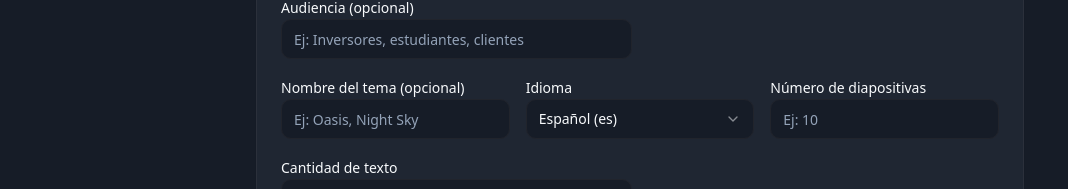
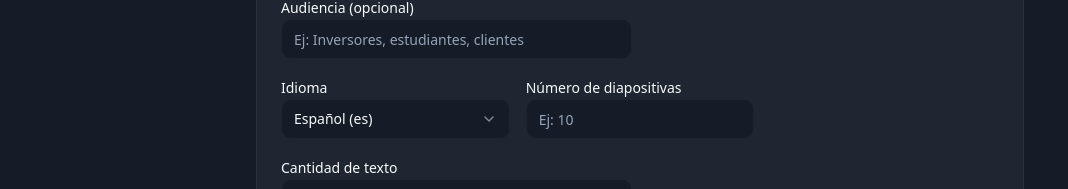
Before and after one commit to regenerik/data-mentor-front, a React (Vite) app: page /presentaciones in a window 1280 px wide. Shown: the part 517-706 px from the top of the page, without its empty margins (0-1068 px from the left). Built offline with nearby package versions, Linux system fonts and the light colour scheme; no server answers; sample sign-in values are in the browser's storage; what flux would draw is missing.

Commit message:
themeId bien escrito

```diff
--- a/client/pages/Presentaciones.tsx
+++ b/client/pages/Presentaciones.tsx
@@ -35,7 +35,7 @@ export default function Presentaciones() {
     const [amount, setAmount] = useState<string>("medium"); // Nuevo estado para amount
     const [tono, setTono] = useState<string>("Profesional");
     const [audiencia, setAudiencia] = useState<string>("");
-    const [tema, setTema] = useState<string>("");
+    const [tema, setTema] = useState<string>("YPF");
     const [idioma, setIdioma] = useState<string>("es");
     const [exportAs, setExportAs ] = useState<string>("pptx")
 
@@ -115,7 +115,7 @@ export default function Presentaciones() {
         if (amount) fd.append("amount", amount);       // Correcto
         if (tono) fd.append("tone", tono);             // Corregido: "tone"
         if (audiencia) fd.append("audience", audiencia); // Corregido: "audience"
-        if (tema) fd.append("themeName", tema);         // Corregido: "themeName"
+        if (tema) fd.append("themeId", tema);         // Corregido: "themeId"
         if (idioma) fd.append("language", idioma);
         if (exportAs) fd.append("exportAs", exportAs);
         if (persistedEmail) fd.append("email", persistedEmail)
@@ -237,7 +237,7 @@ export default function Presentaciones() {
                                 </div>
                             </div>
                             <div className="grid grid-cols-1 md:grid-cols-3 gap-4">
-                                <div>
+                                {/* <div>
                                     <Label htmlFor="tema">Nombre del tema (opcional)</Label>
                                     <Input
                                         id="tema"
@@ -245,7 +245,7 @@ export default function Presentaciones() {
                                         onChange={(e) => setTema(e.target.value)}
                                         placeholder="Ej: Oasis, Night Sky"
                                     />
-                                </div>
+                                </div> */}
                                 <div>
                                     <Label htmlFor="idioma">Idioma</Label>
                                     <Select value={idioma} onValueChange={setIdioma}>
```
